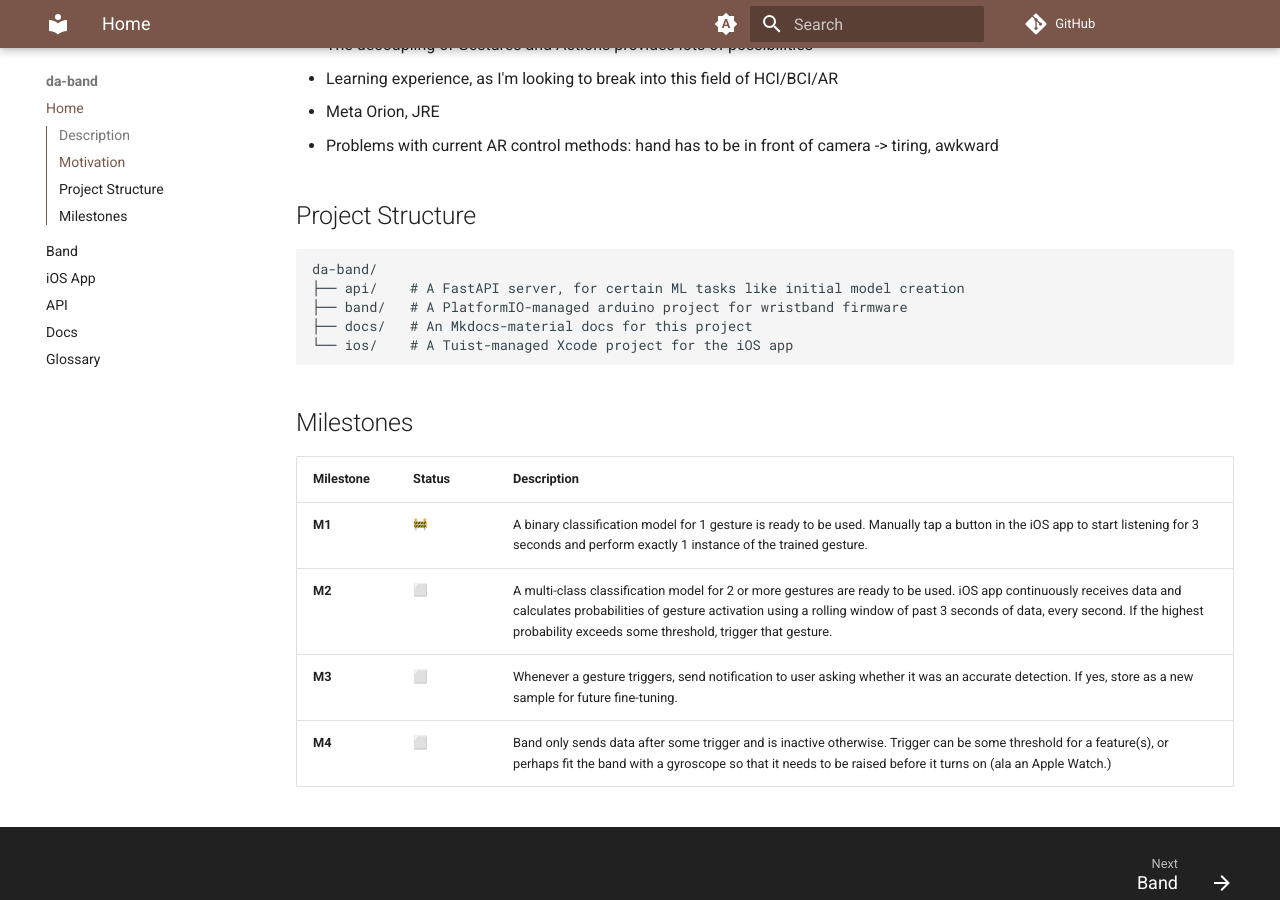
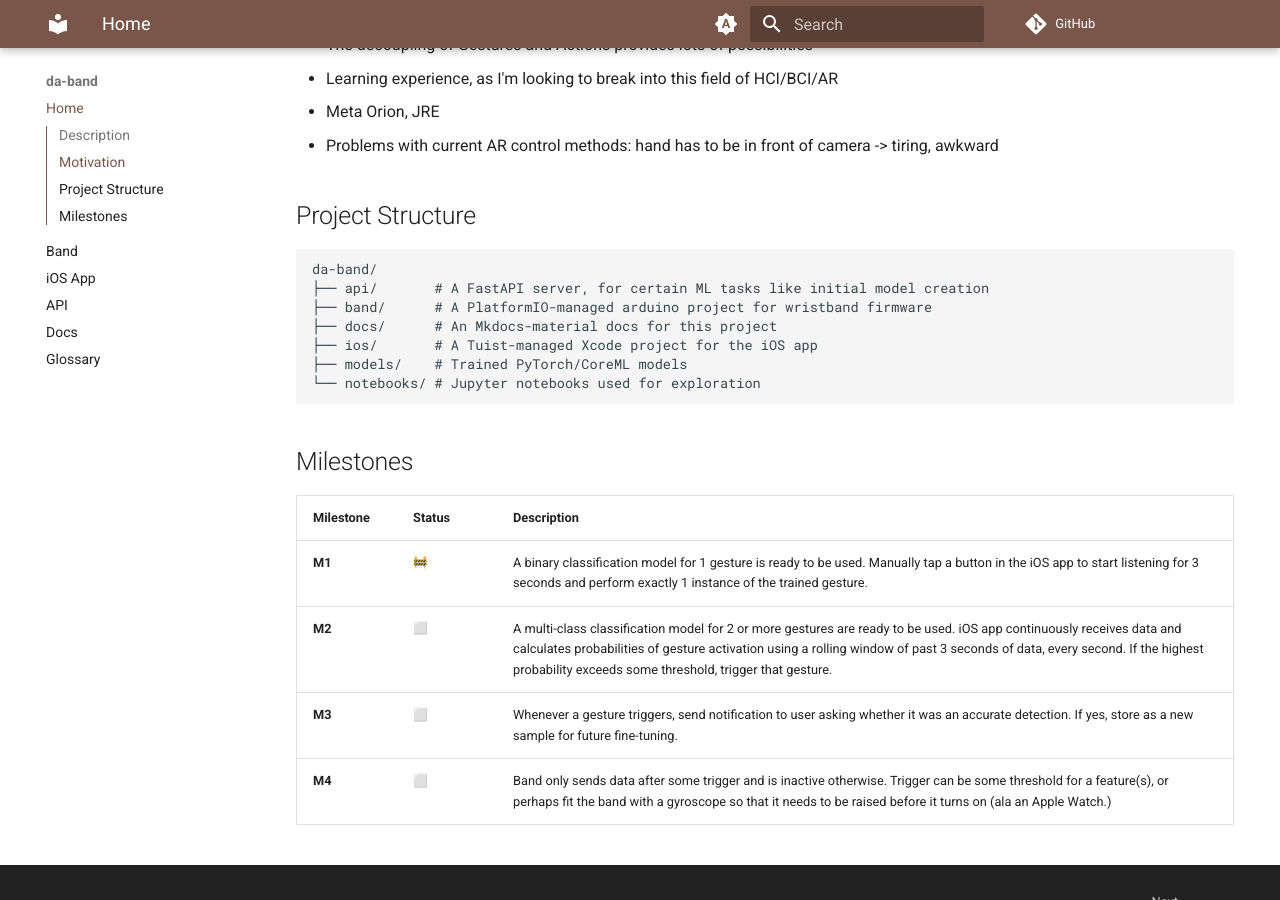
Before and after one commit to davay/da-band, an MkDocs documentation site: the page built from docs/docs/index.md, in a window 1280 px wide and 900 px high, scrolled down 835 px. Built offline with MkDocs 1.6.1 and Material for MkDocs 9.7.7, drawn with Linux system fonts in a browser that asks for light colours; emoji names are drawn with the system emoji font; comment, search, counter and statistics services are not loaded.

````diff
--- a/docs/docs/index.md
+++ b/docs/docs/index.md
@@ -44,10 +44,12 @@ graph LR
 
 ```
 da-band/
-├── api/    # A FastAPI server, for certain ML tasks like initial model creation
-├── band/   # A PlatformIO-managed arduino project for wristband firmware
-├── docs/   # An Mkdocs-material docs for this project
-└── ios/    # A Tuist-managed Xcode project for the iOS app
+├── api/       # A FastAPI server, for certain ML tasks like initial model creation
+├── band/      # A PlatformIO-managed arduino project for wristband firmware
+├── docs/      # An Mkdocs-material docs for this project
+├── ios/       # A Tuist-managed Xcode project for the iOS app
+├── models/    # Trained PyTorch/CoreML models
+└── notebooks/ # Jupyter notebooks used for exploration
 ```
 
 ## Milestones
````
Also changed, not shown: docs/docs/api.md (+13 -0 lines), 9 other files.
